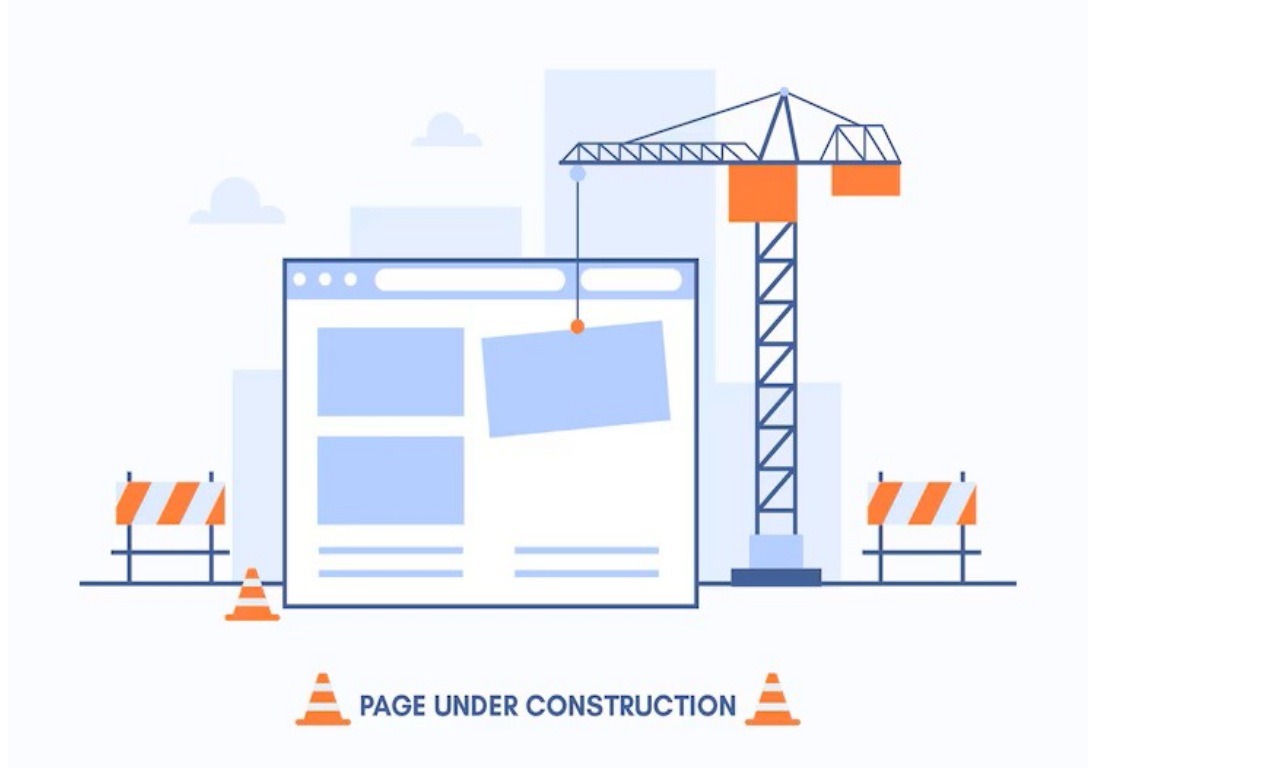
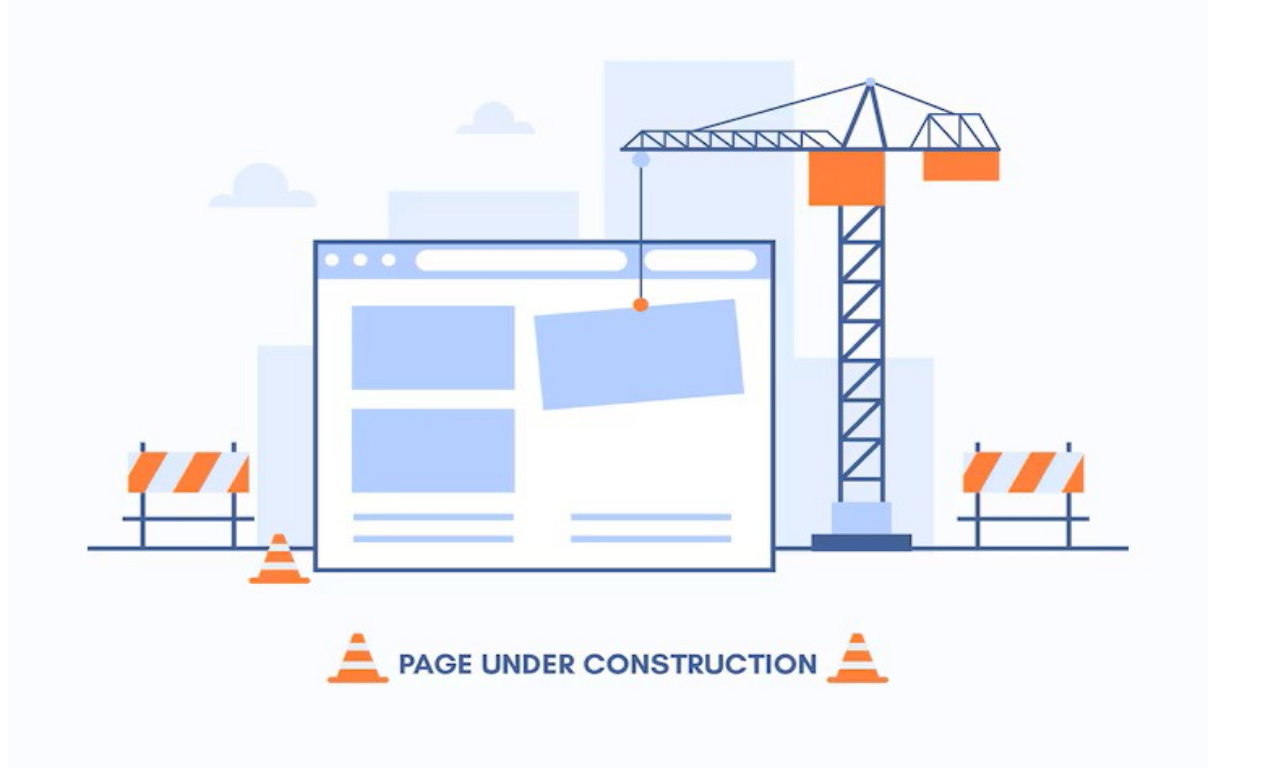
Before and after one commit to vitalizepayvve/vvpay, a plain HTML site: page index.html in a window 1280 px wide. Shown: the part 102-870 px from the top of the page. Drawn offline with Linux system fonts and the light colour scheme.

Commit message:
Update index.html

```diff
--- a/index.html
+++ b/index.html
@@ -10,7 +10,7 @@ img {
 </head>
 <body>
 
-<img src="image.jpg" alt="HTML5 Icon" style="width:1080px;height:1080px;">
+<img src="image.jpg" alt="HTML5 Icon" style="width:1200px;height:1024px;">
 
 </body>
 </html>
```
